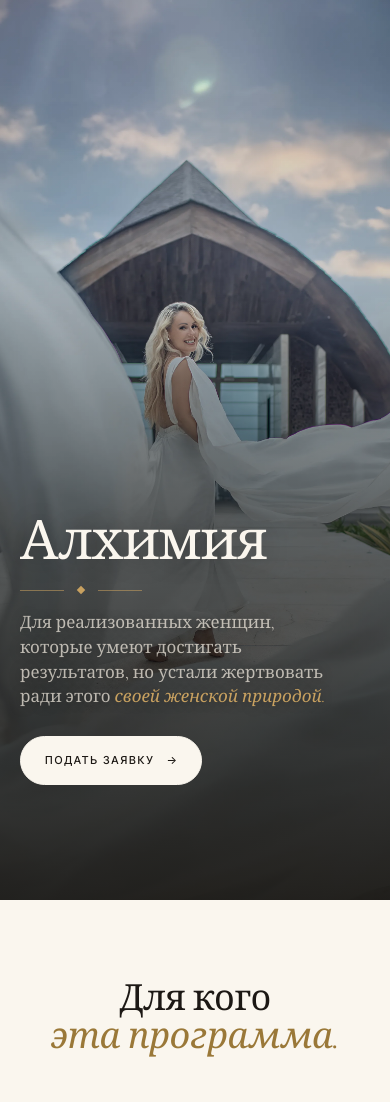
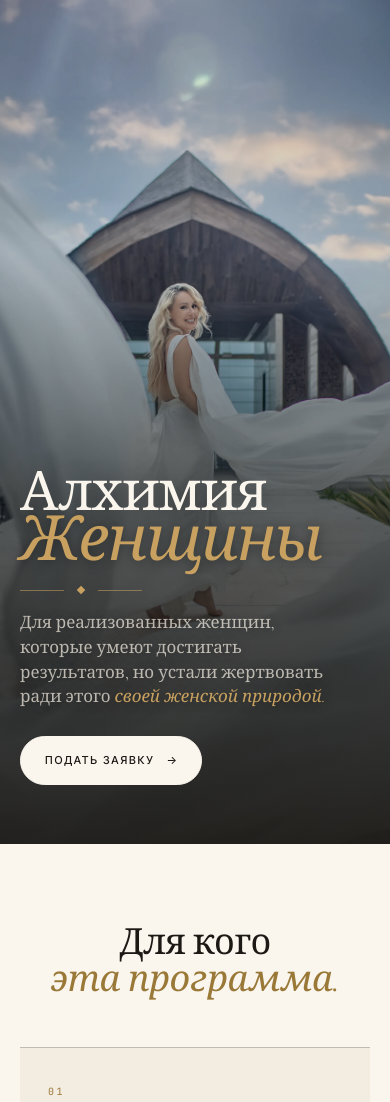
Before and after one commit to kratasuk/alchemy, a plain HTML site: page index.html in a window 390 px wide. Shown: the top 1102 px of the page. Drawn offline with nearby package versions, Linux system fonts and the light colour scheme.

Commit message:
Hero: align Алхимия + Женщины on same baseline

```diff
--- a/index.html
+++ b/index.html
@@ -234,37 +234,49 @@
       linear-gradient(95deg, rgba(20,17,13,0.55) 0%, rgba(20,17,13,0.30) 28%, rgba(20,17,13,0.08) 52%, transparent 70%);
     pointer-events: none;
   }
-  .alc-hero-inner {
+  .alc-hero-stage {
     position: relative;
     z-index: 2;
-    max-width: 720px;
-    padding: 26vh clamp(48px, 6vw, 96px) 12vh var(--gutter);
+    min-height: 100vh;
+    display: flex;
+    flex-direction: column;
+    justify-content: center;
+    padding: 18vh 0 12vh;
+  }
+  .alc-hero-headline {
+    display: flex;
+    width: 100%;
+    align-items: baseline;
+    justify-content: space-between;
+    gap: clamp(40px, 8vw, 160px);
+    padding: 0 clamp(24px, 5vw, 80px) 0 var(--gutter);
+  }
+  .alc-hero-inner {
+    max-width: 640px;
+    padding: 28px var(--gutter) 0;
     text-align: left;
     display: flex;
     flex-direction: column;
     align-items: flex-start;
     gap: 28px;
-    min-height: 100vh;
-    justify-content: center;
-  }
-  .alc-hero-title { text-shadow: 0 2px 24px rgba(0,0,0,0.25); }
+  }
+  .alc-hero-title {
+    text-shadow: 0 2px 24px rgba(0,0,0,0.25);
+    flex-shrink: 0;
+  }
   .alc-hero-lede { text-shadow: 0 1px 12px rgba(0,0,0,0.35); }
   .alc-fem-aside {
-    position: absolute;
-    right: clamp(24px, 5vw, 80px);
-    top: 50%;
-    transform: translateY(-50%);
-    z-index: 3;
     font-family: var(--serif);
     font-weight: 400;
     font-style: italic;
-    font-size: clamp(80px, 11vw, 200px);
-    line-height: 0.9;
+    font-size: clamp(80px, 10vw, 168px);
+    line-height: 0.92;
     letter-spacing: -0.02em;
     color: var(--gold-bright);
     text-shadow: 0 2px 36px rgba(0,0,0,0.45);
     pointer-events: none;
     white-space: nowrap;
+    flex-shrink: 0;
   }
   .alc-hero-title {
     font-family: var(--serif);
@@ -1028,10 +1040,20 @@
   }
   @media (max-width: 720px) {
     .alc-hero { min-height: 100vh; }
+    .alc-hero-stage {
+      min-height: 100vh;
+      justify-content: flex-end;
+      padding: 12vh 0 7vh;
+    }
+    .alc-hero-headline {
+      flex-direction: column;
+      align-items: flex-start;
+      gap: 0;
+      padding: 0 var(--gutter);
+    }
     .alc-hero-inner {
-      padding: 12vh var(--gutter) 7vh;
+      padding: 18px var(--gutter) 0;
       max-width: 100%;
-      justify-content: flex-end;
       gap: 18px;
     }
     .alc-hero-portrait img { object-position: 50% 25%; }
@@ -1044,13 +1066,10 @@
     .alc-hero-ornament { margin: 0; }
     .alc-hero-cta-row .btn { padding: 15px 22px 15px 24px; font-size: 11px; }
     .alc-fem-aside {
-      position: static;
-      transform: none;
       font-size: clamp(56px, 16vw, 84px);
-      align-self: flex-start;
-      margin-top: -10px;
       white-space: normal;
       text-shadow: 0 1px 12px rgba(0,0,0,0.4);
+      margin-top: -8px;
     }
     .alc-whofor-grid { grid-template-columns: 1fr; }
     .alc-whofor-card { min-height: auto; padding: 36px 28px; }
@@ -1068,8 +1087,15 @@
 
 <!-- HERO -->
 <section class="alc-hero" id="top">
+  <div class="alc-hero-portrait" aria-hidden="true">
+    <img src="images/hero-eliza.webp" alt="">
+  </div>
+  <div class="alc-hero-stage">
+    <div class="alc-hero-headline reveal in reveal-delay-1">
+      <h1 class="alc-hero-title">Алхимия</h1>
+      <span class="alc-fem-aside" aria-hidden="true">Женщины</span>
+    </div>
     <div class="alc-hero-inner">
-    <h1 class="alc-hero-title reveal in reveal-delay-1">Алхимия</h1>
       <div class="alc-hero-ornament reveal in reveal-delay-2" aria-hidden="true">
         <span class="ln"></span><span class="dia"></span><span class="ln"></span>
       </div>
@@ -1080,9 +1106,6 @@
         <button class="btn btn--light" data-apply>Подать заявку <span class="arrow">→</span></button>
       </div>
     </div>
-  <span class="alc-fem-aside reveal in reveal-delay-2" aria-hidden="true">Женщины</span>
-  <div class="alc-hero-portrait" aria-hidden="true">
-    <img src="images/hero-eliza.webp" alt="">
   </div>
 </section>
 
```
Lines whose indentation alone changed are shown as unchanged.
